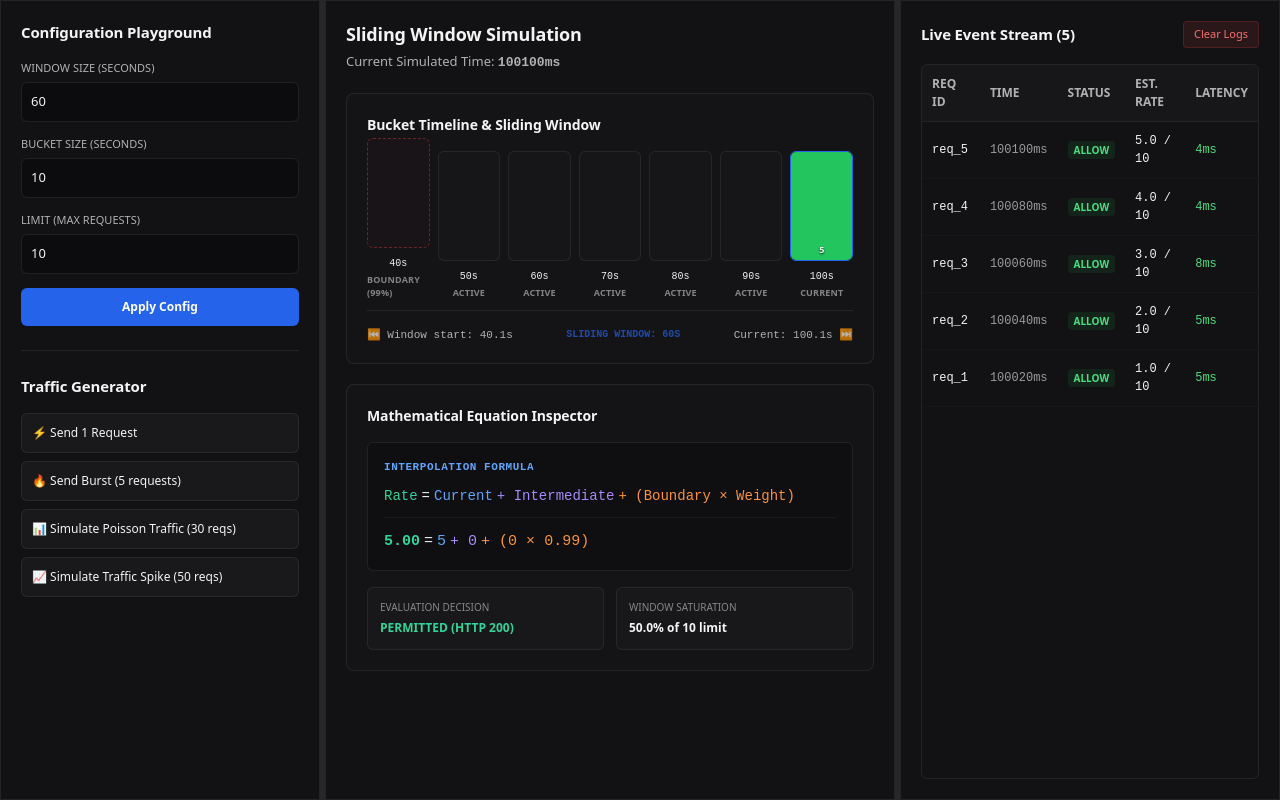
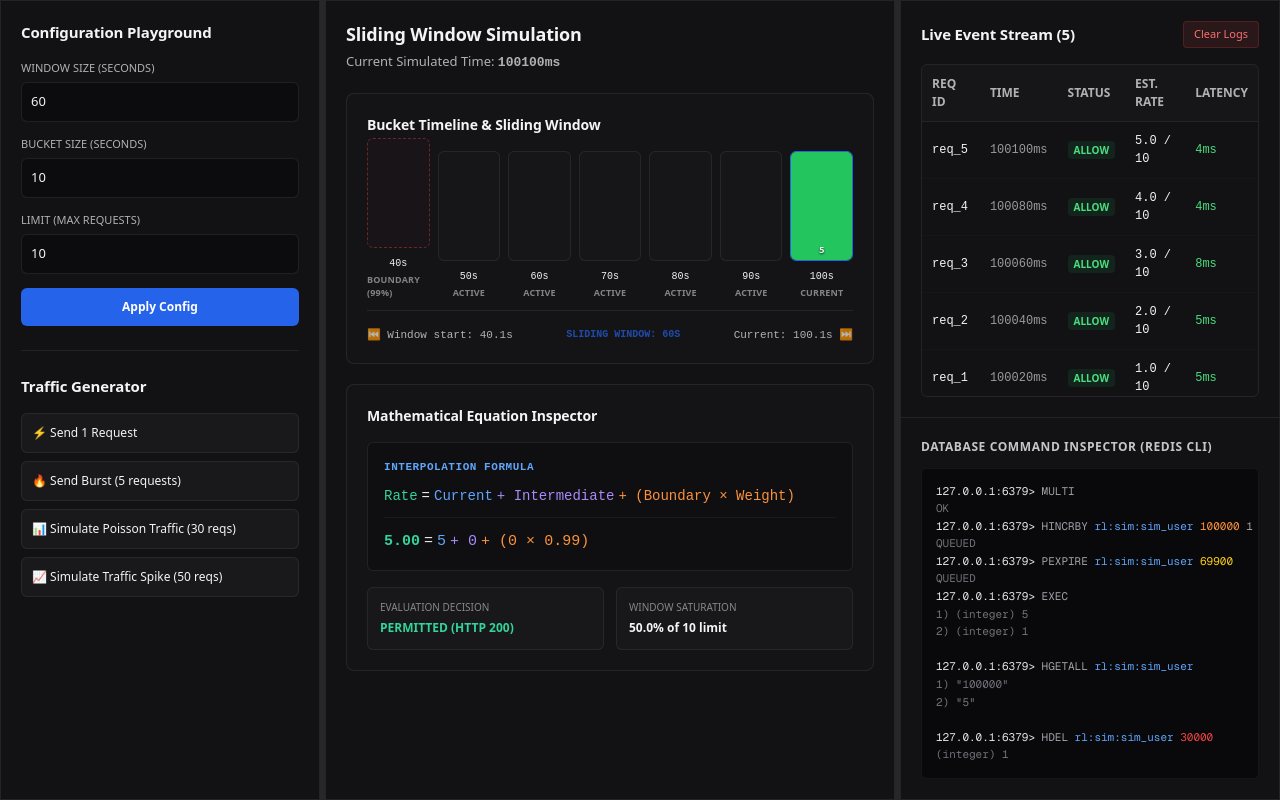
Before and after one commit to belikeabhayx/Sliding-Window-Counter-Rate-Limiter-NextJS, a Next.js app: page / in a window 1280 px wide. Both pictures are taken after a click on the button "🔥 Send Burst (5 requests)". Built offline with nearby package versions, Linux system fonts and the light colour scheme.

Commit message:
feat(dashboard): implement RedisCommandInspector database console trace

```diff
--- a/app/page.tsx
+++ b/app/page.tsx
@@ -6,6 +6,7 @@ import { ConfigPlayground } from "@/components/ConfigPlayground";
 import { BucketTimeline } from "@/components/BucketTimeline";
 import { MathInspector } from "@/components/MathInspector";
 import { EventStream } from "@/components/EventStream";
+import { RedisInspector } from "@/components/RedisInspector";
 import { MockClock } from "@/lib/rate-limiter/core/clock";
 import { MemoryStorageAdapter } from "@/lib/rate-limiter/storage/memory";
 import { SlidingWindowCounterLimiter } from "@/lib/rate-limiter/core/limiter";
@@ -138,11 +139,16 @@ export default function Home() {
         </div>
       }
       right={
-        <EventStream
-          events={events}
-          limit={config.limit}
-          onClear={handleClearLogs}
-        />
+        <div style={{ display: "flex", flexDirection: "column", height: "100%", overflow: "hidden" }}>
+          <div style={{ flexGrow: 1, overflow: "hidden" }}>
+            <EventStream
+              events={events}
+              limit={config.limit}
+              onClear={handleClearLogs}
+            />
+          </div>
+          <RedisInspector config={config} lastEvent={events[0] || null} />
+        </div>
       }
     />
   );
--- /dev/null
+++ b/components/RedisInspector.tsx
@@ -0,0 +1,103 @@
+"use client";
+
+import React from "react";
+import { RateLimitConfig } from "@/lib/rate-limiter/core/types";
+
+interface SimulationEvent {
+  readonly id: string;
+  readonly timestamp: number;
+  readonly allowed: boolean;
+  readonly remaining: number;
+  readonly resetTimeMs: number;
+  readonly estimatedCount: number;
+  readonly latencyMs: number;
+  readonly telemetry: {
+    readonly currentBucketStart: number;
+    readonly currentBucketCount: number;
+    readonly previousBucketCount: number;
+    readonly weight: number;
+  };
+}
+
+interface RedisInspectorProps {
+  readonly config: RateLimitConfig;
+  readonly lastEvent: SimulationEvent | null;
+}
+
+/**
+ * RedisInspector component outputs real-time Redis CLI command equivalences
+ * for database operations triggered by rate-limit request checks.
+ */
+export function RedisInspector({ config, lastEvent }: RedisInspectorProps) {
+  if (!lastEvent) {
+    return (
+      <div style={{ padding: "20px", borderTop: "1px solid var(--panel-border)", fontSize: "12px", opacity: 0.5, textAlign: "center" }}>
+        Awaiting requests to inspect database commands...
+      </div>
+    );
+  }
+
+  const key = "rl:sim:sim_user";
+  const currentBucketStart = lastEvent.telemetry.currentBucketStart;
+
+  // Calculate exact TTL
+  const ttlMs = (currentBucketStart + config.windowSizeMs + config.bucketSizeMs) - lastEvent.timestamp;
+
+  // Calculate mock expired field timestamp
+  const expiredField = currentBucketStart - config.windowSizeMs - config.bucketSizeMs;
+
+  return (
+    <div style={{ padding: "20px", borderTop: "1px solid var(--panel-border)", display: "flex", flexDirection: "column", gap: "12px" }}>
+      <h3 style={{ fontSize: "12px", fontWeight: 600, textTransform: "uppercase", letterSpacing: "0.05em", color: "var(--workspace-fg)", opacity: 0.8 }}>
+        Database Command Inspector (Redis CLI)
+      </h3>
+
+      <pre style={{
+        margin: 0,
+        padding: "14px",
+        background: "#09090b",
+        border: "1px solid rgba(255,255,255,0.05)",
+        borderRadius: "6px",
+        fontFamily: "var(--font-geist-mono), monospace",
+        fontSize: "11px",
+        color: "#a1a1aa",
+        overflowX: "auto",
+        lineHeight: "1.6"
+      }}>
+        {/* MULTI / HINCRBY / PEXPIRE */}
+        <span style={{ color: "#e4e4e7" }}>127.0.0.1:6379&gt;</span> MULTI<br />
+        <span style={{ color: "#71717a" }}>OK</span><br />
+
+        <span style={{ color: "#e4e4e7" }}>127.0.0.1:6379&gt;</span> HINCRBY <span style={{ color: "#60a5fa" }}>{key}</span> <span style={{ color: "#fb923c" }}>{currentBucketStart}</span> 1<br />
+        <span style={{ color: "#71717a" }}>QUEUED</span><br />
+
+        <span style={{ color: "#e4e4e7" }}>127.0.0.1:6379&gt;</span> PEXPIRE <span style={{ color: "#60a5fa" }}>{key}</span> <span style={{ color: "#facc15" }}>{ttlMs}</span><br />
+        <span style={{ color: "#71717a" }}>QUEUED</span><br />
+
+        <span style={{ color: "#e4e4e7" }}>127.0.0.1:6379&gt;</span> EXEC<br />
+        <span style={{ color: "#71717a" }}>1) (integer) {lastEvent.telemetry.currentBucketCount}<br />2) (integer) 1</span><br /><br />
+
+        {/* HGETALL */}
+        <span style={{ color: "#e4e4e7" }}>127.0.0.1:6379&gt;</span> HGETALL <span style={{ color: "#60a5fa" }}>{key}</span><br />
+        <span style={{ color: "#71717a" }}>
+          1) &quot;{currentBucketStart}&quot;<br />
+          2) &quot;{lastEvent.telemetry.currentBucketCount}&quot;<br />
+          {lastEvent.telemetry.previousBucketCount > 0 && (
+            <>
+              3) &quot;{currentBucketStart - config.windowSizeMs}&quot;<br />
+              4) &quot;{lastEvent.telemetry.previousBucketCount}&quot;<br />
+            </>
+          )}
+        </span><br />
+
+        {/* HDEL (if expired field exists) */}
+        {expiredField > 0 && (
+          <>
+            <span style={{ color: "#e4e4e7" }}>127.0.0.1:6379&gt;</span> HDEL <span style={{ color: "#60a5fa" }}>{key}</span> <span style={{ color: "#ef4444" }}>{expiredField}</span><br />
+            <span style={{ color: "#71717a" }}>(integer) 1</span>
+          </>
+        )}
+      </pre>
+    </div>
+  );
+}
```
